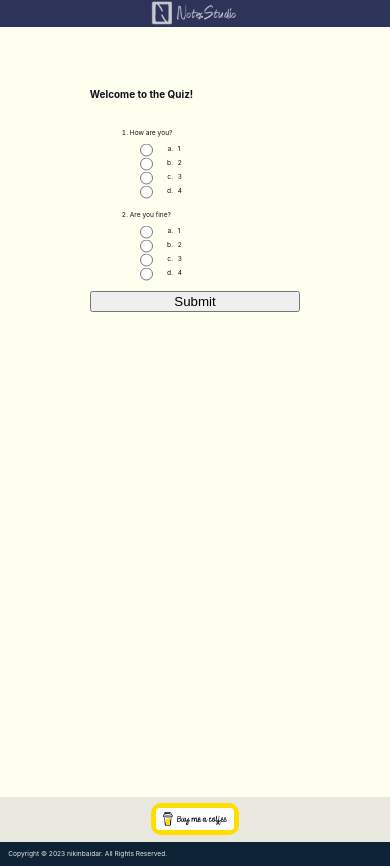
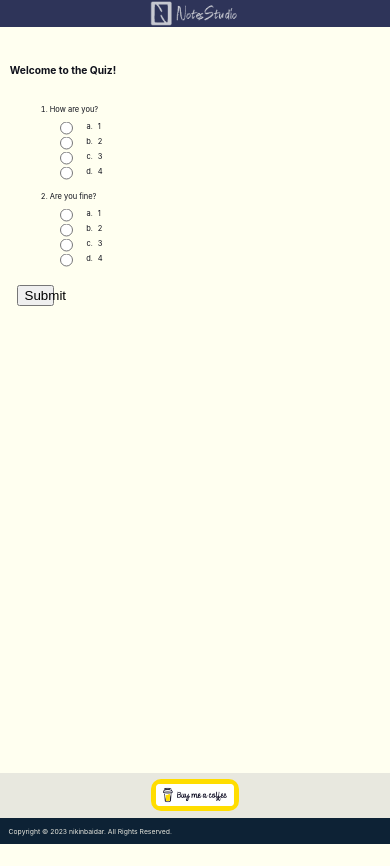
Before and after one commit to nikinbaidar/notesstudio, a React (Create React App) app: page /quiz in a window 390 px wide. After the commit the page ends 844 px from the top, so only its background shows below. Built offline with nearby package versions, Linux system fonts and the light colour scheme.

Commit message:
fixed a transistion bug in production

```diff
--- a/package.json
+++ b/package.json
@@ -1,5 +1,5 @@
 {
-  "name": "NotesStudio",
+  "name": "notesstudio",
   "version": "0.1.0",
   "private": true,
   "dependencies": {
--- a/src/App.css
+++ b/src/App.css
@@ -1,5 +1,5 @@
 :root {
-  --background: #FDFDF6;
+  --background: #FDFDF7;
   --foreground: #0F111B;
   --nav-heading: #777DA4;
   --current-page: #C1C3CC;
@@ -228,6 +228,10 @@ div.coffee img {
 
 /* Quiz */
 
+li.questions, .choices {
+  font-size: 1.1rem;
+}
+
 li.questions {
   margin-top: 2rem;
 }
@@ -248,3 +252,79 @@ input[type="radio"] {
   transform: translateY(-50%);
   left: -40px;
 }
+
+button#quiz2079{
+  margin: 1rem;
+  width: 10%;
+}
+
+
+.tick {
+  color: green;
+  font-weight: bold;
+  font-size: 1.3rem;
+  padding-left: 5px;
+}
+
+.cross {
+  color: var(--red);
+  font-weight: bold;
+  font-size: 1.3rem;
+  padding-left: 5px;
+}
+
+@media(max-width: 768px)
+{
+
+  html {
+    font-size: 1.75vw;
+  }
+
+  nav {
+    height: 4rem;
+    justify-content: center;
+    align-item: center
+  }
+
+  nav img {
+    max-width: 40%;
+    object-fit: cover;
+  }
+
+  /* Show a hamburger menu with the navigation items */
+
+  nav ul {
+    display: none;
+  }
+
+  section {
+    flex-direction: column;
+    align-items: center;
+  }
+
+  section #leftsidebar {
+    display: none;
+  }
+
+  #main {
+    width: 95%;
+  }
+
+  #ads {
+    width: 100%;
+    align-items: center;
+    justify-content: center;
+    /* margin-top: 7.5rem; */
+  }
+
+  div.coffee{
+    width: 20%;
+    margin: 1rem;
+    margin: 1rem auto;
+  }
+
+  div.coffee p {
+    display: none;
+  }
+
+}
--- a/src/App.js
+++ b/src/App.js
@@ -16,7 +16,6 @@ import {
 
 // CSS Imports
 import './App.css';
-import './Queries.css';
 
 class App extends React.Component {
 
--- a/src/Components/Main.js
+++ b/src/Components/Main.js
@@ -4,6 +4,7 @@ import { SEO } from './seo';
 import { loadCurriculum, loadQuiz } from '../dataLoader'
 
 export class Semesters extends React.Component {
+
     semesterSubjects = loadCurriculum().map(({semester, subjects}) => {
         return subjects.map(({name}) => name);
     });
@@ -54,8 +55,8 @@ export class Semesters extends React.Component {
     render() {
         return(
             <>
-            <SEO title="Semesters" description="Biomedical Engineering"
-                name="Biomedical Engineering" type="article"/>
+            <SEO title="Semesters" name="Biomedical Engineering" type="article"
+            description="biomedical engineering, nepal engineering council" />
             <div className="dropdown">{this.selectSem}</div>
             <div className="grid-container">{this.subjectsGrid}</div>
             </>
@@ -65,45 +66,71 @@ export class Semesters extends React.Component {
 
 export class Quiz extends React.Component {
 
-    submitAllForms() {
-        const allForms = document.getElementsByClassName("myForms");
-        const selectedValues = [];
-        console.log(allForms.length, typeof(allForms));
-        console.log(allForms);
-        for(let i = 0 ; i < allForms.length; i++) {
-            const selected = allForms[i].querySelector("input[type='radio']:checked");
-				if (selected) {
-					selectedValues.push(selected.value);
-				} else {
-					selectedValues.push(null);
-				}
-            allForms[i].submit()
-        }
-        console.log(selectedValues);
-
+    constructor(props) {
+        super(props);
+        this.correctValues = [];
+        this.quizData = loadQuiz();
     }
 
-    handleSubmit() {
-        console.log("This has been submitted!");
+    componentDidMount() {
+        this.quizData.forEach((item) => {
+            const correctAnswer = item.options[item.correctAnswerIndex];
+            this.correctValues.push(correctAnswer);
+        });
+    }
+
+    componentWillUnmount() {
+        this.correctValues.length = 0;
+    };
+
+    submitAllForms = () => {
+        const tick = `&#x2714;`; const cross = `&#x2716;`;
+        const allForms = document.getElementsByClassName("optionGroup");
+
+        for(let i = 0 ; i < allForms.length; i++) {
+            const selected = allForms[i].querySelector(
+                "input[type='radio']:checked"
+            );
+            if (selected) {
+                if(selected.value === this.correctValues[i]) {
+                    selected.parentNode.innerHTML +=
+                        '<span class="tick">' + tick + '</span>';
+                }
+                else {
+                    selected.parentNode.innerHTML +=
+                        '<span class="cross">' + cross + '</span>';
+                }
+            }
+        }
+
+        document.querySelectorAll('li.correct').forEach(answer => {
+            answer.style.color = "blue";
+            answer.style.fontWeight = "bold";
+        });
+
     }
 
     render() {
 
-        const questions = loadQuiz().map((item) => {
+        const questions = this.quizData.map((item) => {
+
             const elem = {
                 id: crypto.randomUUID(),
                 question: item.question,
                 options: item.options.map((choice) => {
                     const choiceId = crypto.randomUUID();
+                    const correctAnswer = item.options[item.correctAnswerIndex];
+                    const isCorrect = (choice === correctAnswer);
+                    const className =  isCorrect ? "correct" : "";
                     return (
-                        <li key={choiceId}>
+                        <li key={choiceId} className={className}>
                         <input
                             type="radio"
                             name={item.question}
-                            id={choice}
+                            id={choiceId}
                             value={choice}
                         />
-                        <label htmlFor={choice}>{choice}</label>
+                        <label htmlFor={choiceId}><span>{choice}</span></label>
                         </li>
                     )
                 })
@@ -111,10 +138,10 @@ export class Quiz extends React.Component {
 
             return (
                 <React.Fragment key={elem.id}>
-                    <li className="questions">{elem.question}</li>
-                    <form className="myForms">
-                    <ol className="choices">{elem.options}</ol>
-                    </form>
+                <li className="questions">{elem.question}</li>
+                <form className="optionGroup">
+                <ol className="choices">{elem.options}</ol>
+                </form>
                 </React.Fragment>
             );
         })
@@ -123,9 +150,12 @@ export class Quiz extends React.Component {
             <SEO title="NEC Exam 2079" name="Biomedical License"
             description="Nepal Engineering Council Exam for Biomedical
             Engineering 2079" type="article" />
+
             <h1>Welcome to the Quiz!</h1>
             <ol>{questions}</ol>
-            <button type="submit" onClick={this.submitAllForms}>Submit</button>
+            <button id="quiz2079" type="submit" onClick={this.submitAllForms}>
+            Submit
+            </button>
             </>
         )
     };
--- a/src/Queries.css
+++ b/src/Queries.css
@@ -32,7 +32,7 @@
   }
 
   #main {
-    padding-top: 8rem;
+    width: 95%;
   }
 
   #ads {
--- a/src/data.json
+++ b/src/data.json
@@ -326,13 +326,13 @@
             "question": "How are you?",
             "category": "A",
             "options": ["1", "2", "3", "4"],
-            "correctAnswer": 2
+            "correctAnswerIndex": 2
         },
         {
             "question": "Are you fine?",
             "category": "A",
             "options": ["1", "2", "3", "4"],
-            "correctAnswer": 2
+            "correctAnswerIndex": 0
         }
     ]
 
```
Also changed, not shown: 1 other file (tests, documents, lock files or other folders).
